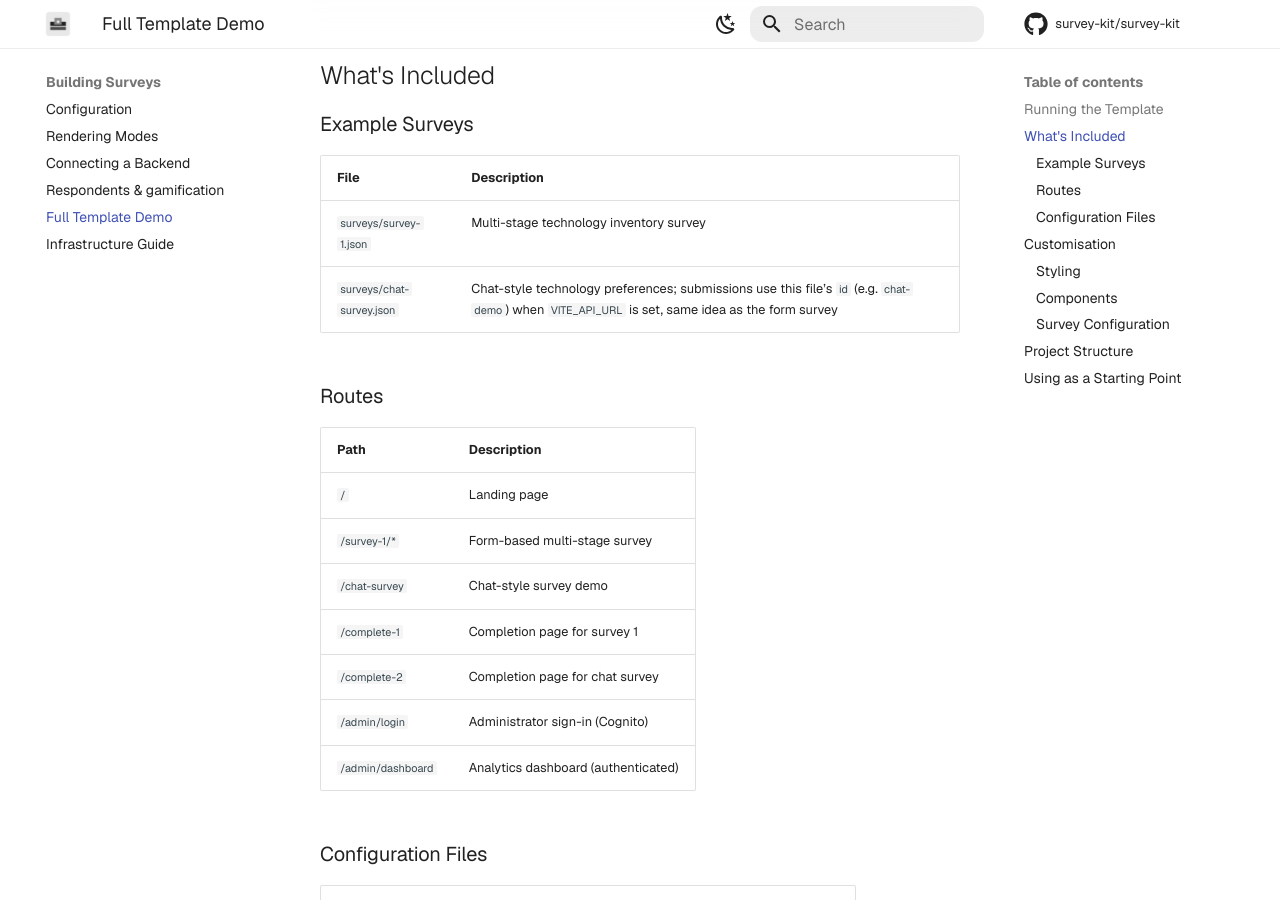
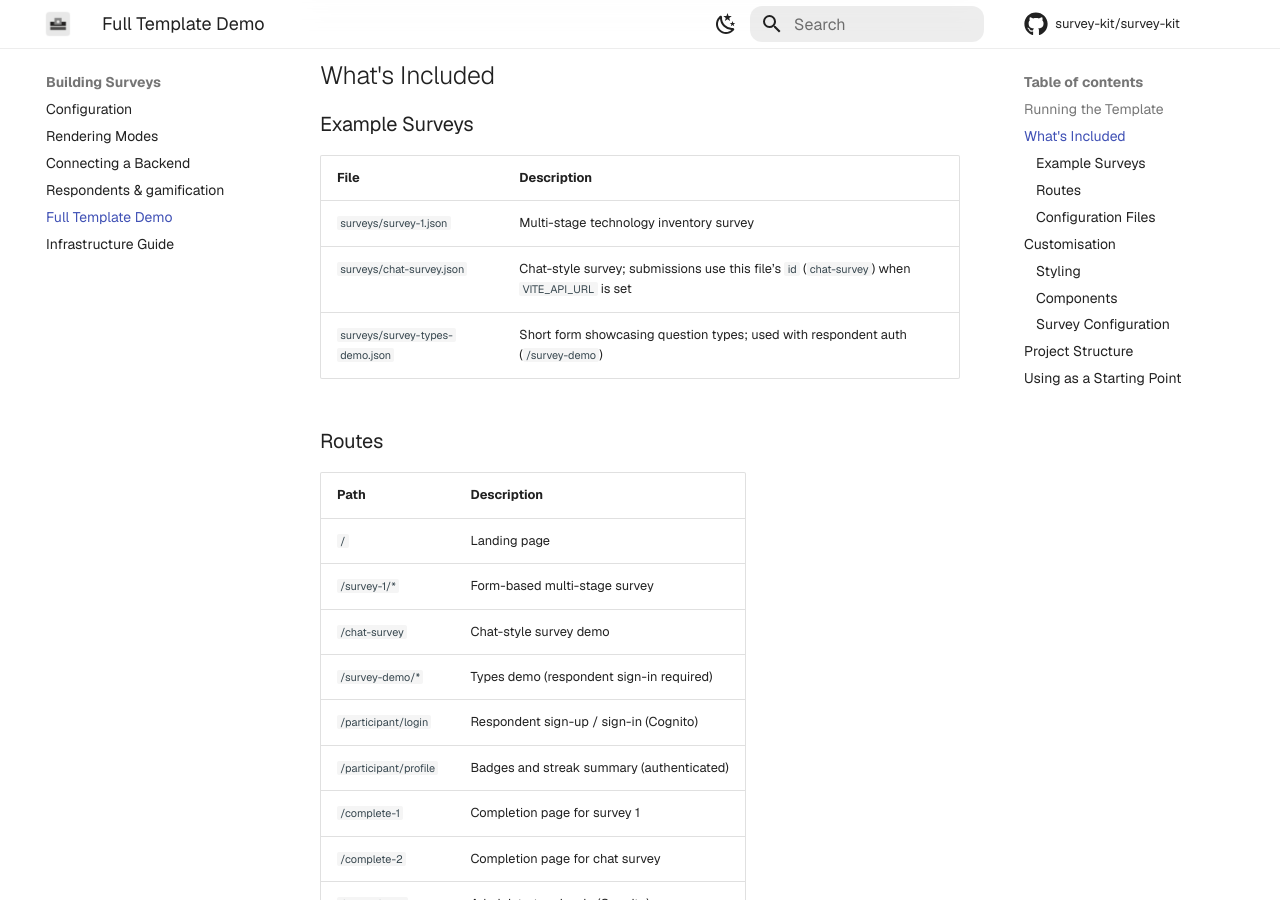
Before and after one commit to survey-kit/survey-kit, an MkDocs documentation site: the page built from docs/docs/guides/template.md, in a window 1280 px wide and 900 px high, scrolled down 684 px. Built offline with MkDocs 1.6.1 and Material for MkDocs 9.7.7, drawn with Linux system fonts in a browser that asks for light colours; comment, search, counter and statistics services are not loaded.

Commit message:
docs: add new paths for template

```diff
--- a/docs/docs/guides/template.md
+++ b/docs/docs/guides/template.md
@@ -27,22 +27,26 @@ Opens at `http://localhost:5173`
 
 ### Example Surveys
 
-| File                       | Description                                                                                                                                     |
-| -------------------------- | ----------------------------------------------------------------------------------------------------------------------------------------------- |
-| `surveys/survey-1.json`    | Multi-stage technology inventory survey                                                                                                         |
-| `surveys/chat-survey.json` | Chat-style technology preferences; submissions use this file’s `id` (e.g. `chat-demo`) when `VITE_API_URL` is set, same idea as the form survey |
+| File                           | Description                                                                                                                                     |
+| ------------------------------ | ----------------------------------------------------------------------------------------------------------------------------------------------- |
+| `surveys/survey-1.json` | Multi-stage technology inventory survey                                                                                                         |
+| `surveys/chat-survey.json`     | Chat-style survey; submissions use this file’s `id` (`chat-survey`) when `VITE_API_URL` is set                                                  |
+| `surveys/survey-types-demo.json` | Short form showcasing question types; used with respondent auth (`/survey-demo`) |
 
 ### Routes
 
-| Path               | Description                         |
-| ------------------ | ----------------------------------- |
-| `/`                | Landing page                        |
-| `/survey-1/*`      | Form-based multi-stage survey       |
-| `/chat-survey`     | Chat-style survey demo              |
-| `/complete-1`      | Completion page for survey 1        |
-| `/complete-2`      | Completion page for chat survey     |
-| `/admin/login`     | Administrator sign-in (Cognito)     |
-| `/admin/dashboard` | Analytics dashboard (authenticated) |
+| Path                    | Description                                      |
+| ----------------------- | ------------------------------------------------ |
+| `/`                     | Landing page                                     |
+| `/survey-1/*`           | Form-based multi-stage survey                    |
+| `/chat-survey`          | Chat-style survey demo                           |
+| `/survey-demo/*`        | Types demo (respondent sign-in required)         |
+| `/participant/login`    | Respondent sign-up / sign-in (Cognito)           |
+| `/participant/profile`  | Badges and streak summary (authenticated)        |
+| `/complete-1`           | Completion page for survey 1                     |
+| `/complete-2`           | Completion page for chat survey                  |
+| `/admin/login`          | Administrator sign-in (Cognito)                  |
+| `/admin/dashboard`      | Analytics dashboard (authenticated)            |
 
 ### Configuration Files
 
```
